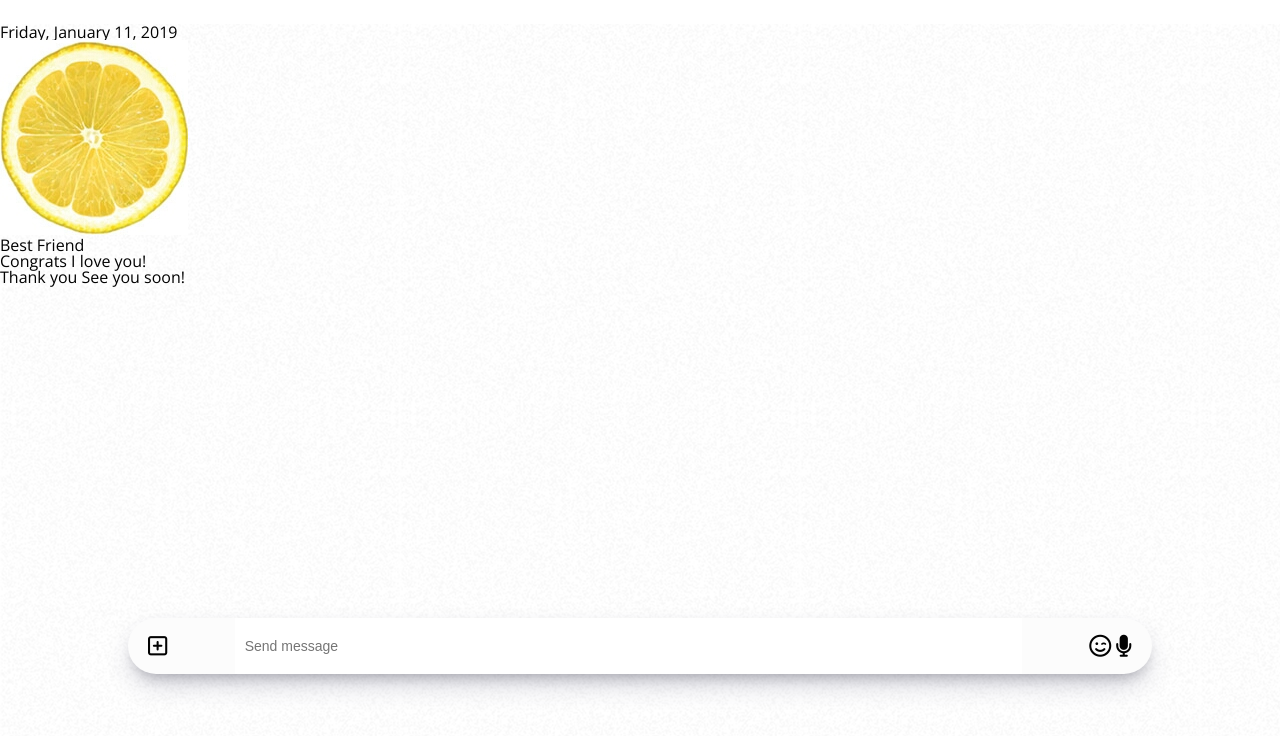
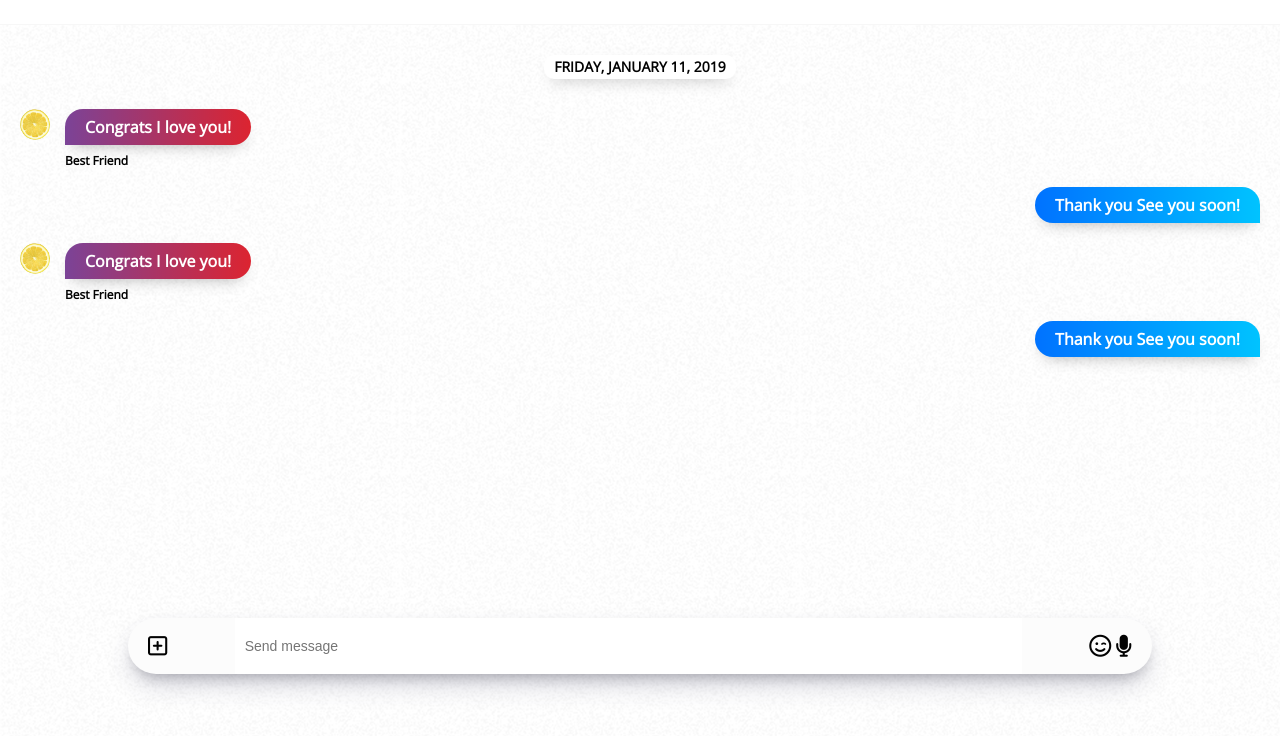
Before and after one commit to fhmw13/kakao-clone-2.0, a plain HTML site: page chat.html in a window 1280 px wide. Shown: the part 76-812 px from the top of the page. Drawn offline with nearby package versions, Linux system fonts and the light colour scheme.

Commit message:
finished chapter 2
next chapter 3

```diff
--- a/chat.html
+++ b/chat.html
@@ -40,25 +40,41 @@
         </span>
       </div>
     </header>
-    <main class="chat">
+    <main class="chat-screen">
       <ul class="chat__messages">
-        <span class="chat__timespamp">Friday, January 11, 2019</span>
+        <span class="chat__timestamp">Friday, January 11, 2019</span>
         <li class="incoming-message message">
           <img src="images/avatar.jpg" class="m-avatar message__avatar" />
           <div class="message__content">
+            <span class="message__bubble">
+              Congrats I love you!
+            </span>
             <span class="message__author">Best Friend</span>
-            <div class="message__bubble">
-              Congrats I love you!
-            </div>
           </div>
+        </li>
+        <li class="sent-message message">
           <span class="message__timestamp"></span>
+          <div class="message__content">
+            <span class="message__bubble">
+              Thank you See you soon!
+            </span>
+          </div>
         </li>
         <li class="incoming-message message">
+          <img src="images/avatar.jpg" class="m-avatar message__avatar" />
+          <div class="message__content">
+            <span class="message__bubble">
+              Congrats I love you!
+            </span>
+            <span class="message__author">Best Friend</span>
+          </div>
+        </li>
+        <li class="sent-message message">
           <span class="message__timestamp"></span>
           <div class="message__content">
-            <div class="message__bubble">
+            <span class="message__bubble">
               Thank you See you soon!
-            </div>
+            </span>
           </div>
         </li>
       </ul>
--- a/css/chat.css
+++ b/css/chat.css
@@ -7,7 +7,7 @@
     padding: 0px 20px;
 }
 
-.chat{
+.chat-screen{
     background-image:url("../images/chatbng.png");
     min-height: 100vh;
 }
@@ -46,3 +46,71 @@ box-shadow: 0 13px 27px -5px rgba(50,50,93,.25), 0 8px 16px -8px rgba(0,0,0,.3),
 .chat__write-column input:focus {
     outline: none;
 }
+
+.chat-screen .chat__messages {
+    border-top: 1px solid #f7f7f7;
+    display: flex;
+    flex-direction: column;
+    align-items: center;
+    justify-content: center;
+    padding: 0px 20px;
+    padding-top: 30px;
+}
+
+.chat__messages .chat__timestamp {
+    background-color: white;
+    font-size: 14px;
+    padding: 5px 10px;
+    border-radius: 10px;
+    margin-bottom: 30px;
+    box-shadow: rgba(0, 0, 0, 0.3) 0px 8px 16px -8px, rgba(0,0, 0, 0.024) 0px -6px 16px -6px;
+    text-transform:uppercase;
+    font-weight: 700;
+}
+
+.message {
+    display: flex;
+    align-items: flex-start;
+    margin-bottom: 20px;
+}
+
+.incoming-message {
+    align-self: flex-start;
+}
+
+.sent-message {
+    align-self: flex-end;
+}
+
+.incoming-message img {
+    width: 30px;
+    border-radius: 15px;
+    margin-right: 15px;
+}
+
+.message .message__bubble {
+    background-color: white;
+    display: block;
+    box-shadow: rgba(0, 0, 0, 0.3) 0px 8px 16px -8px, rgba(0,0, 0, 0.024) 0px -6px 16px -6px;;
+    padding: 10px 20px;
+    border-radius: 20px;
+    color: white;
+    font-weight: 600;
+}
+
+.incoming-message .message__author {
+    margin-top: 10px;
+    display: block;
+    font-weight: 600;
+    font-size: 12px;
+}
+
+.incoming-message .message__bubble {
+    border-bottom-left-radius: 0px;
+    background-image:linear-gradient(to right, #7b4397, #dc2430) ;
+}
+
+.sent-message .message__bubble {
+    border-bottom-right-radius: 0px;
+    background-image:linear-gradient(to left, #00c3ff, #0072ff) ;
+}
```
